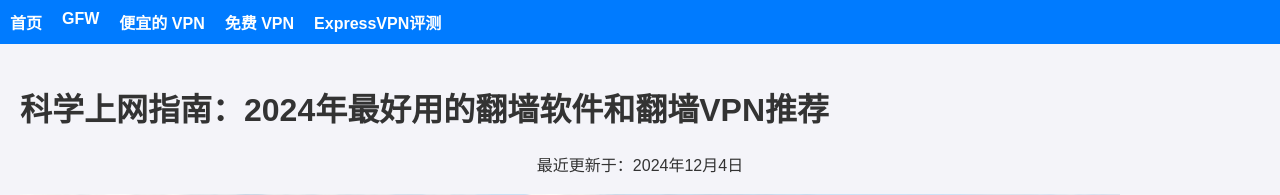
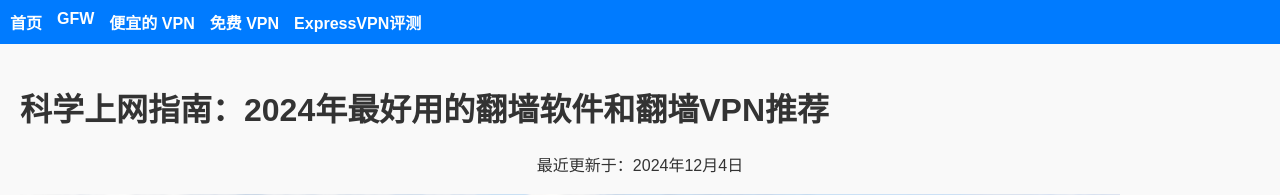
Before and after one commit to chinavpns/chinavpns.github.io, a Jekyll site: the page built from index.md, in a window 1280 px wide. Shown: the top 195 px of the page. Built offline with Jekyll 4.4.1, drawn with Linux system fonts in a browser that asks for light colours; our own code applies the rules of GitHub Pages for plain Markdown files.

Commit message:
Update styles.css

```diff
--- a/assets/css/styles.css
+++ b/assets/css/styles.css
@@ -3,32 +3,35 @@ body {
     font-family: Arial, sans-serif;
     margin: 0;
     padding: 0;
-    background-color: #f4f4f9;
+    background-color: #f9f9f9;
     color: #333;
 }
 
+/* 导航栏样式 */
 header nav {
     background-color: #007bff;
     padding: 10px;
 }
 
-header nav ul {
+header nav ul.nav {
     list-style: none;
     margin: 0;
     padding: 0;
     display: flex;
+    gap: 15px;
 }
 
-header nav ul li {
-    margin-right: 20px;
-}
-
-header nav ul li a {
+header nav ul.nav li a {
     text-decoration: none;
     color: white;
     font-weight: bold;
 }
 
+header nav ul.nav li a:hover {
+    text-decoration: underline;
+}
+
+/* 正文样式 */
 main {
     padding: 20px;
     line-height: 1.6;
@@ -41,9 +44,8 @@ main h1, main h2, main h3 {
 
 footer {
     text-align: center;
-    margin-top: 20px;
-    font-size: 14px;
     background-color: #333;
     color: white;
     padding: 10px 0;
+    margin-top: 20px;
 }
```
